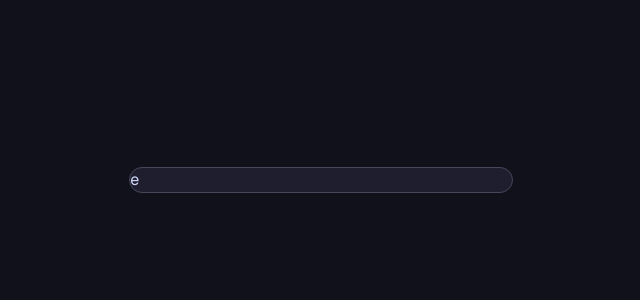
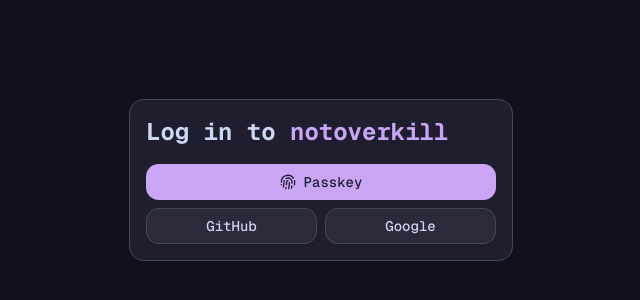
Before and after one commit to Inglan/notoverkill.com, a Next.js app: page /auth/sign-in in a window 1280 px wide. Shown: the part 220-520 px from the top of the page, without its empty margins (319-959 px from the left). Built offline with nearby package versions, Linux system fonts and the light colour scheme.

Commit message:
add login form

```diff
--- a/app/auth/sign-in/page.tsx
+++ b/app/auth/sign-in/page.tsx
@@ -1,7 +1,28 @@
+import { Button } from "@/components/ui/button";
+import { Fingerprint } from "lucide-react";
+import Image from "next/image";
+
 export default function SignInPage() {
   return (
     <div className="flex min-h-svh w-full items-center justify-center p-6 md:p-10">
-      <div className="w-full max-w-sm bg-card border rounded-lg">e</div>
+      <div className="w-full max-w-sm bg-card border rounded-lg flex flex-col p-4 gap-4">
+        <h1 className="text-2xl font-bold">
+          Log in to <span className="text-primary">notoverkill</span>
+        </h1>
+        <div className="flex flex-col gap-2 w-full">
+          <Button className="w-full">
+            <Fingerprint /> Passkey
+          </Button>
+          <div className="grid grid-cols-2 gap-2">
+            <Button className="w-full" variant="outline">
+              GitHub
+            </Button>
+            <Button className="w-full" variant="outline">
+              Google
+            </Button>
+          </div>
+        </div>
+      </div>
     </div>
   );
 }
```
